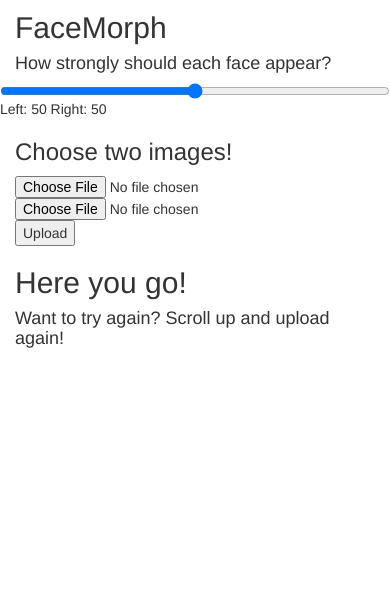
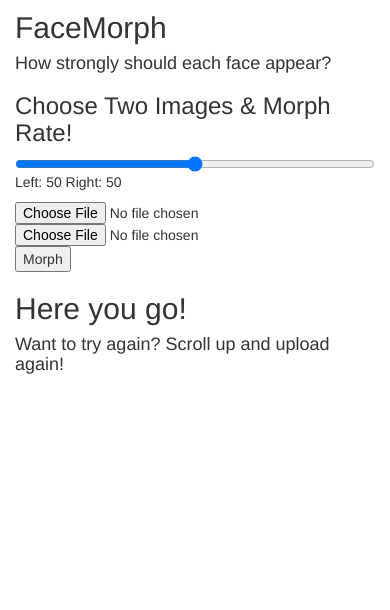
Before and after one commit to hmc-pmoney-s18/FaceMorph121, a Flask app: page / in a window 390 px wide. Shown: the part 234-844 px from the top of the page. Run offline with Flask 2, Linux system fonts and the light colour scheme; some libraries are stand-ins or nearby versions.

Commit message:
update all feature excpet camera

```diff
--- a/app.py
+++ b/app.py
@@ -12,13 +12,17 @@ from config import Config
 app = Flask(__name__, static_url_path='')
 app.config.from_object(Config)
 
-
+@app.route('/<filename>', methods = ['GET'])
+def get_file(filename):
+    return send_file(filename, as_attachment=True, mimetype='image/jpg', last_modified=True)
 
 @app.route('/<filename>', methods = ['GET'])
-def get_file(filename):
-    #print(filename)
-    return send_file(filename, as_attachment=True, mimetype='image/jpg', last_modified=True)
-    #return send_from_directory(app.config['UPLOAD_FOLDER'],filename)
+def retrieve_file(filename):
+    return send_file('static'/filename, as_attachment=True, mimetype='image/jpg', last_modified=True)
+
+@app.route('/<filename>', methods = ['GET','POST'])
+def download_file(filename):
+    return send_file(filename, as_attachment=True)
 
 @app.route('/')
 def index():
@@ -35,8 +39,14 @@ def upload_file():
         if 'file2' not in request.files:
             flash('No file02 part')
             return redirect(request.url)
+
+        # if 'myRange' not in request.values:
+        #     flash('No myRange part')
+        #     return redirect(request.url)
+
         file1 = request.files['file1']
         file2 = request.files['file2']
+
         # if user does not select file, browser also
         # submit an empty part without filename
         if file1.filename == '':
@@ -47,7 +57,8 @@ def upload_file():
             flash('No selected file02')
             return redirect(request.url)
 
-        #work on this to make it similar to our part
+        morph_rate = int(request.values['morph1'])
+
         if file1 and allowed_file(file1.filename) and file2 and allowed_file(file2.filename) :
             filename1 = secure_filename(file1.filename)
             filename2 = secure_filename(file2.filename)
@@ -61,7 +72,8 @@ def upload_file():
             Morph_result = "morphedimage.jpg"
             #print(filename1)
 
-            return render_template('index.html#about', morph= Morph_result, filename = Morph_result, f1=filename1, f2 =filename2)
+            return render_template('index.html', morph= Morph_result, filename = Morph_result, f1=filename1,
+            f2 =filename2, f1_name= filename1.split(".")[0], f2_name=filename2.split(".")[0])
 
     return render_template('index.html')
 
--- a/templates/index.html
+++ b/templates/index.html
@@ -102,8 +102,16 @@ http://www.tooplate.com/view/2083-steak-house
         </div>
       </div>
 
-      <div class="slidecontainer">
-        <input type="range" min="0" max="100" value="50" class="slider" id="myRange">
+      <div class="col-md-offset-2 col-md-8 col-sm-offset-1 col-sm-10">
+          <div class="wow fadeInUp section-title" data-wow-delay="0.6s">
+            <h3>Choose Two Images & Morph Rate!</h3>
+          </div>
+      </div>
+
+      <div class="col-md-offset-2 col-md-8 col-sm-offset-1 col-sm-10">
+          <div class="wow fadeInUp" data-wow-delay="0.3s">
+                <form method=post enctype=multipart/form-data>
+                  <input type="range" min="0" max="100" value="50" class="slider" id="myRange" name="morph1">
                   <p>Left: <span id="left"></span> Right: <span id="right"></span></p>
                   <script>
                     var slider = document.getElementById("myRange");
@@ -117,28 +125,14 @@ http://www.tooplate.com/view/2083-steak-house
                       leftVal.innerHTML = this.value;
                       rightVal.innerHTML = 100-this.value;
                     }
-
                   </script>
-      </div>
-
-      <!-- <div class="clearfix"></div> -->
-      <div class="col-md-offset-2 col-md-8 col-sm-offset-1 col-sm-10">
-          <div class="wow fadeInUp" data-wow-delay="0.3s">
-              <!-- <div class="feature-thumb">
-                <div class="feature-icon">
-                    <span><img src="images/PLACEHOLDER" alt="image1"></span>
-                </div> -->
-                <h3>Choose two images!</h3>
-                <form method=post enctype=multipart/form-data>
                   <input type="file" name=file1>
                   <input type="file" name=file2>
-                  <input type="submit" value=Upload onclick="document.location.href = '#about'">
+                  <input type="submit" value=Morph onclick="document.location.href = '#about'">
+
                 </form>
-                  <!-- <p><button type="button">Upload</button></p> -->
-              <!-- </div> -->
             </div>
           </div>
-
 
       <!-- <div class="col-md-offset-2 col-md-8 col-sm-offset-1 col-sm-10">
           <div class="wow fadeInUp" data-wow-delay="0.3s">
@@ -181,39 +175,17 @@ http://www.tooplate.com/view/2083-steak-house
           </div>
       </div>
 
-      <!-- <div class="clearfix"></div>
+      <div class="col-md-offset-2 col-md-8 col-sm-offset-1 col-sm-10">
+          <div class="wow fadeInUp section-title" data-wow-delay="0.3s">
             {% if morph %}
-      <h2>Morphing result of {{f1}} and {{f2}}</h2>
-      <img src="{{ url_for('get_file', filename=filename) }}">
-      {% endif %} -->
-
-      <!-- <div class="col-md-4 col-sm-6 wow fadeInUp" data-wow-delay="0.3s">
-        <div class="feature-thumb">
-          <div class="feature-icon">
-             <span><img src="images/PLACEHOLDER" alt="image1"></span>
+            <h3>Morphing result of {{f1_name}} and {{f2_name}}</h3>
+            <img src="{{ url_for('retrieve_file', filename=f1)}}" style="width: 200px; height:250px">
+            <img src="{{ url_for('get_file', filename=filename)}}" style="width: 200px; height:250px">
+            <img src="{{ url_for('retrieve_file', filename=f2)}}" style="width: 200px; height:250px">
+            <h1></h1>
+            <a href="{{url_for ('download_file', filename=filename )}}"><button class = 'btn btn-default'>Download The Morphed Image</button></a>
+            {% endif %}
       </div>
-
-          <p><button type="button">Download</button></p>
-        </div>
-      </div>
-
-      <div class="col-md-4 col-sm-6 wow fadeInUp" data-wow-delay="0.3s">
-        <img src="images/PLACEHOLDER" alt="final">
-
-      </div>
-
-      <div class="col-md-4 col-sm-6 wow fadeInUp" data-wow-delay="0.6s">
-        <div class="feature-thumb">
-          <div class="feature-icon">
-            <span><img src="images/PLACEHOLDER" alt="image2"></span>
-          </div>
-
-          <p><button type="button">Share</button></p>
-        </div>
-      </div> -->
-
-
-
 		</div>
 	</div>
 </section>
```
Also changed, not shown: morphedimage.jpg (renamed from static/morphedimage copy.jpg), static/3215328-F-3215949-H.jpg (added), static/morphedimage.jpg (added), static/unnamed.jpg (added), 2 other files. Lines whose indentation alone changed are shown as unchanged.
